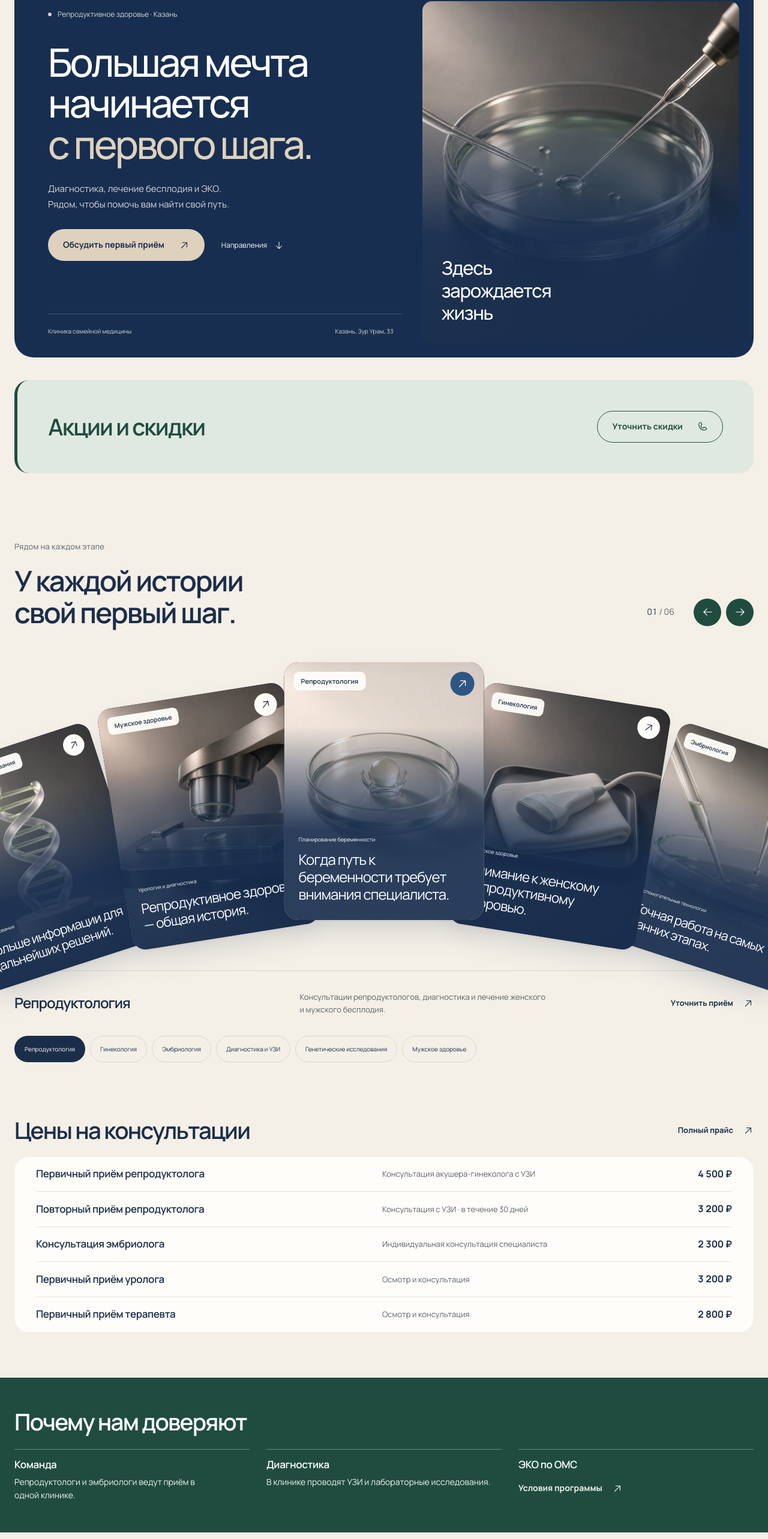
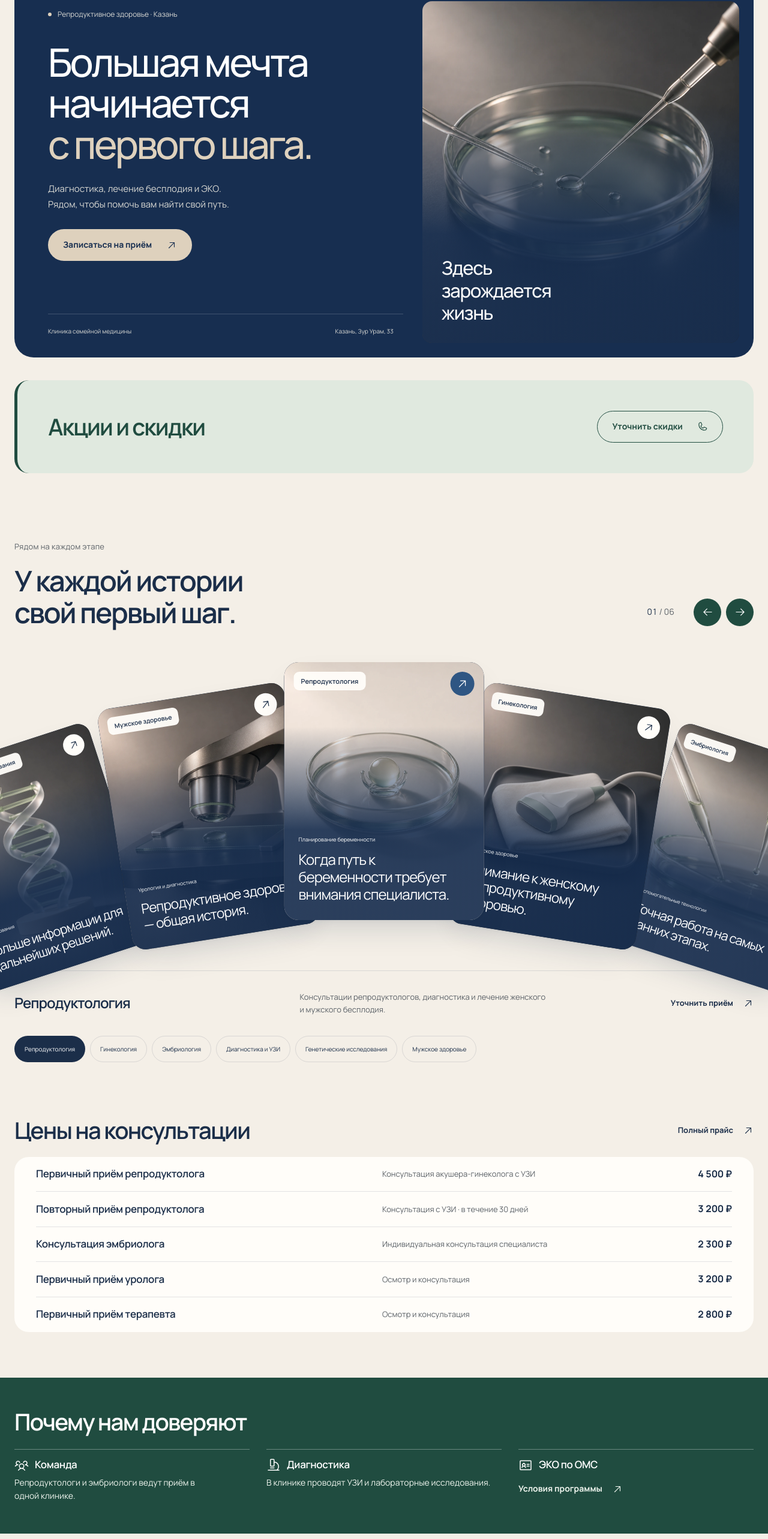
Before and after one commit to Manath-iq/medic_corp, a React (Vite) app: page / in a window 1280 px wide. Shown: the part 160-2726 px from the top of the page at 60% size. Built offline with nearby package versions, Linux system fonts and the light colour scheme.

Commit message:
Apply clinic feedback to booking, trust and reviews

```diff
--- a/src/App.tsx
+++ b/src/App.tsx
@@ -1,5 +1,5 @@
 import { useEffect, useLayoutEffect, useRef, useState } from 'react'
-import { ArrowDown, ArrowRight, ArrowUpRight, List, Phone, X } from '@phosphor-icons/react'
+import { UsersThree, Microscope, IdentificationCard, ArrowRight, ArrowUpRight, List, Phone, X } from '@phosphor-icons/react'
 import gsap from 'gsap'
 import { ScrollTrigger } from 'gsap/ScrollTrigger'
 import DirectionFan from './DirectionFan'
@@ -94,7 +94,7 @@ export default function App() {
           <div className="hero-copy">
             <p className="hero-context"><span className="signal-dot" />Репродуктивное здоровье · Казань</p>
             <h1 id="hero-title" className="hero-title"><span className="desktop-copy">Большая мечта<br />начинается<br /><span className="hero-title-accent">с первого шага.</span></span><span className="mobile-copy">Лечение бесплодия<br /><span className="hero-title-accent">и ЭКО.</span></span></h1>
-            <div className="hero-support"><p className="hero-lead"><span className="desktop-copy">Диагностика, лечение бесплодия и ЭКО.<br className="desktop-break" /> Рядом, чтобы помочь вам найти свой путь.</span><span className="mobile-copy">Репродуктологи, гинекологи и эмбриологи в Казани.</span></p><div className="hero-actions"><a href="#contact" className="button button-primary">Обсудить первый приём <ArrowUpRight /></a><a href="#directions" className="hero-secondary">Направления <ArrowDown /></a></div></div>
+            <div className="hero-support"><p className="hero-lead"><span className="desktop-copy">Диагностика, лечение бесплодия и ЭКО.<br className="desktop-break" /> Рядом, чтобы помочь вам найти свой путь.</span><span className="mobile-copy">Репродуктологи, гинекологи и эмбриологи в Казани.</span></p><div className="hero-actions"><a href="#contact" className="button button-primary">Записаться на приём <ArrowUpRight /></a></div></div>
             <div className="hero-location"><span>Клиника семейной медицины</span><span>Казань, Зур Урам, 33</span></div>
           </div>
           <figure className="hero-visual"><img className="hero-image" src={media('hero').src} alt={media('hero').generated ? 'Художественная визуализация лабораторного натюрморта на тему эмбриологии' : 'Эмбриологическая работа под микроскопом — фотография из материалов клиники'} width={1140} height={648} fetchPriority="high" /><div className="hero-visual-shade" /><figcaption><span>Здесь зарождается жизнь</span></figcaption></figure>
@@ -121,9 +121,9 @@ export default function App() {
         <div className="container">
           <h2>Почему нам доверяют</h2>
           <ul className="trust-facts">
-            <li><h3>Команда</h3><p>Репродуктологи и эмбриологи ведут приём в одной клинике.</p></li>
-            <li><h3>Диагностика</h3><p>В клинике проводят УЗИ и лабораторные исследования.</p></li>
-            <li><h3>ЭКО по ОМС</h3><a className="text-link" href={clinic.omsUrl} target="_blank" rel="noreferrer">Условия программы <ArrowUpRight /></a></li>
+            <li><h3><UsersThree size={24} aria-hidden="true" />Команда</h3><p>Репродуктологи и эмбриологи ведут приём в одной клинике.</p></li>
+            <li><h3><Microscope size={24} aria-hidden="true" />Диагностика</h3><p>В клинике проводят УЗИ и лабораторные исследования.</p></li>
+            <li><h3><IdentificationCard size={24} aria-hidden="true" />ЭКО по ОМС</h3><a className="text-link" href={clinic.omsUrl} target="_blank" rel="noreferrer">Условия программы <ArrowUpRight /></a></li>
           </ul>
         </div>
       </section>
--- a/src/styles.css
+++ b/src/styles.css
@@ -494,6 +494,7 @@ svg { flex-shrink: 0; }
 .trust-band { background: var(--forest); color: white; padding-block: clamp(32px, 4vw, 56px); }
 .trust-facts { display: grid; grid-template-columns: repeat(3, 1fr); gap: 28px; margin-top: 24px; }
 .trust-facts li { padding-top: 14px; border-top: 1px solid #ffffff55; }
+.trust-facts h3 { display: flex; align-items: center; gap: 10px; }
 .trust-facts p, .trust-facts .text-link { font-size: 14px; margin-top: 6px; color: #eff5ee; }
 .trust-band :focus-visible { outline-color: white; }
 .doctors-section { padding-top: clamp(48px, 6vw, 80px); }
--- a/src/yandex.ts
+++ b/src/yandex.ts
@@ -24,7 +24,7 @@ export const yandexReviews = [
   {
     author: 'Татьяна Хайруллина',
     dateLabel: '30 августа 2024',
-    rating: null,
+    rating: 5,
     excerpt: false,
     quote: 'Вежливый персонал, прекрасные врачи',
   },
```
